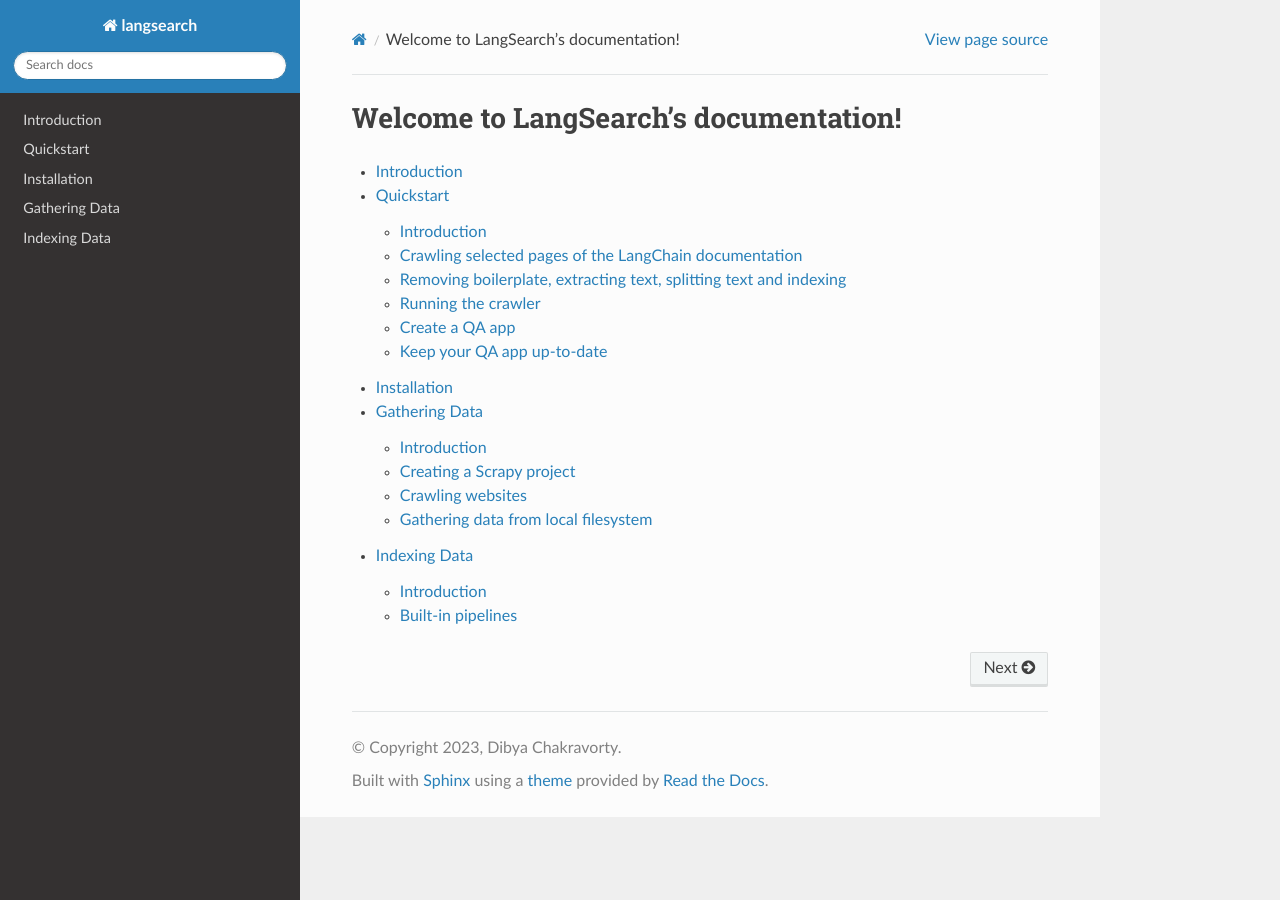
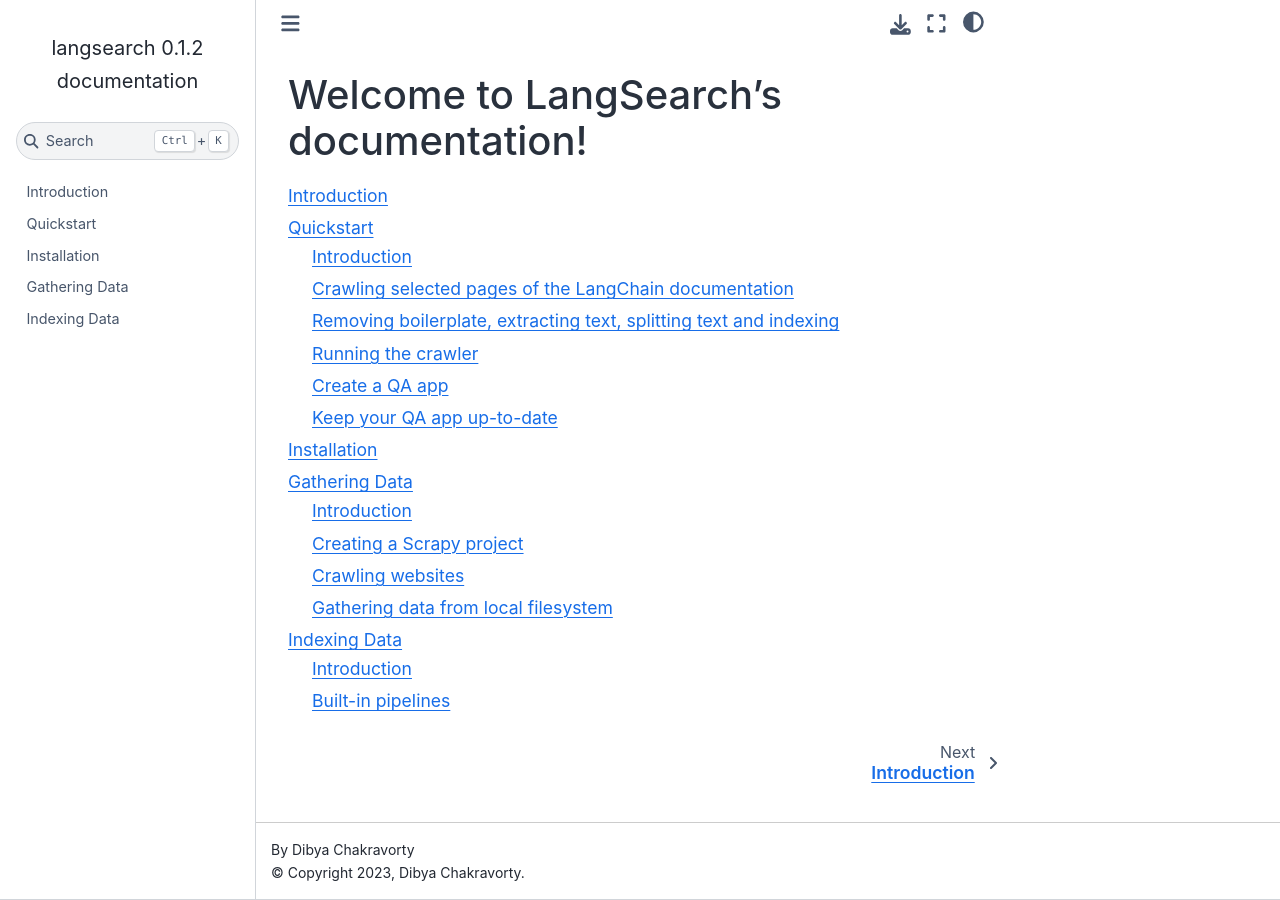
Before and after one commit to gutfeeling/langsearch, a Sphinx documentation site: the page built from docs/source/index.rst, in a window 1280 px wide. Built offline with Sphinx 7.4.7 and the Sphinx Book theme 1.1.4, drawn with Linux system fonts in a browser that asks for light colours.

Commit message:
docs: change docs theme

```diff
--- a/docs/requirements.txt
+++ b/docs/requirements.txt
@@ -1,2 +1,2 @@
-Sphinx==4.1  # sphinx-rtd-theme officially supports upto 4.1 currently
-sphinx-rtd-theme==1.2.0
+Sphinx==6.1.3
+sphinx-book-theme==1.0.1
--- a/docs/source/conf.py
+++ b/docs/source/conf.py
@@ -9,7 +9,7 @@
 project = 'langsearch'
 copyright = '2023, Dibya Chakravorty'
 author = 'Dibya Chakravorty'
-release = '0.1.0'
+release = '0.1.2'
 
 # -- General configuration ---------------------------------------------------
 # https://www.sphinx-doc.org/en/master/usage/configuration.html#general-configuration
@@ -24,5 +24,5 @@
 # -- Options for HTML output -------------------------------------------------
 # https://www.sphinx-doc.org/en/master/usage/configuration.html#options-for-html-output
 
-html_theme = 'sphinx_rtd_theme'
+html_theme = 'sphinx_book_theme'
 html_static_path = ['_static']
```
